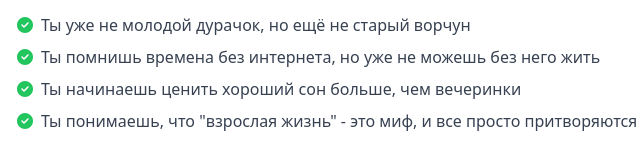
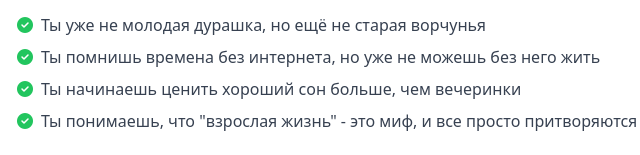
Before and after one commit to damir1996iz/28_birthday, a plain HTML site: page index.html in a window 1280 px wide. Shown: the part 472-627 px from the top of the page, 311-951 px from the left. Drawn offline with nearby package versions, Linux system fonts and the light colour scheme.

Commit message:
Update index.html

```diff
--- a/index.html
+++ b/index.html
@@ -93,7 +93,7 @@
             <ul class="text-left mb-6 space-y-2 text-gray-700">
                 <li class="flex items-start">
                     <i class="fas fa-check-circle text-green-500 mt-1 mr-2"></i>
-                    <span>Ты уже не молодой дурачок, но ещё не старый ворчун</span>
+                    <span>Ты уже не молодая дурашка, но ещё не старая ворчунья</span>
                 </li>
                 <li class="flex items-start">
                     <i class="fas fa-check-circle text-green-500 mt-1 mr-2"></i>
```
